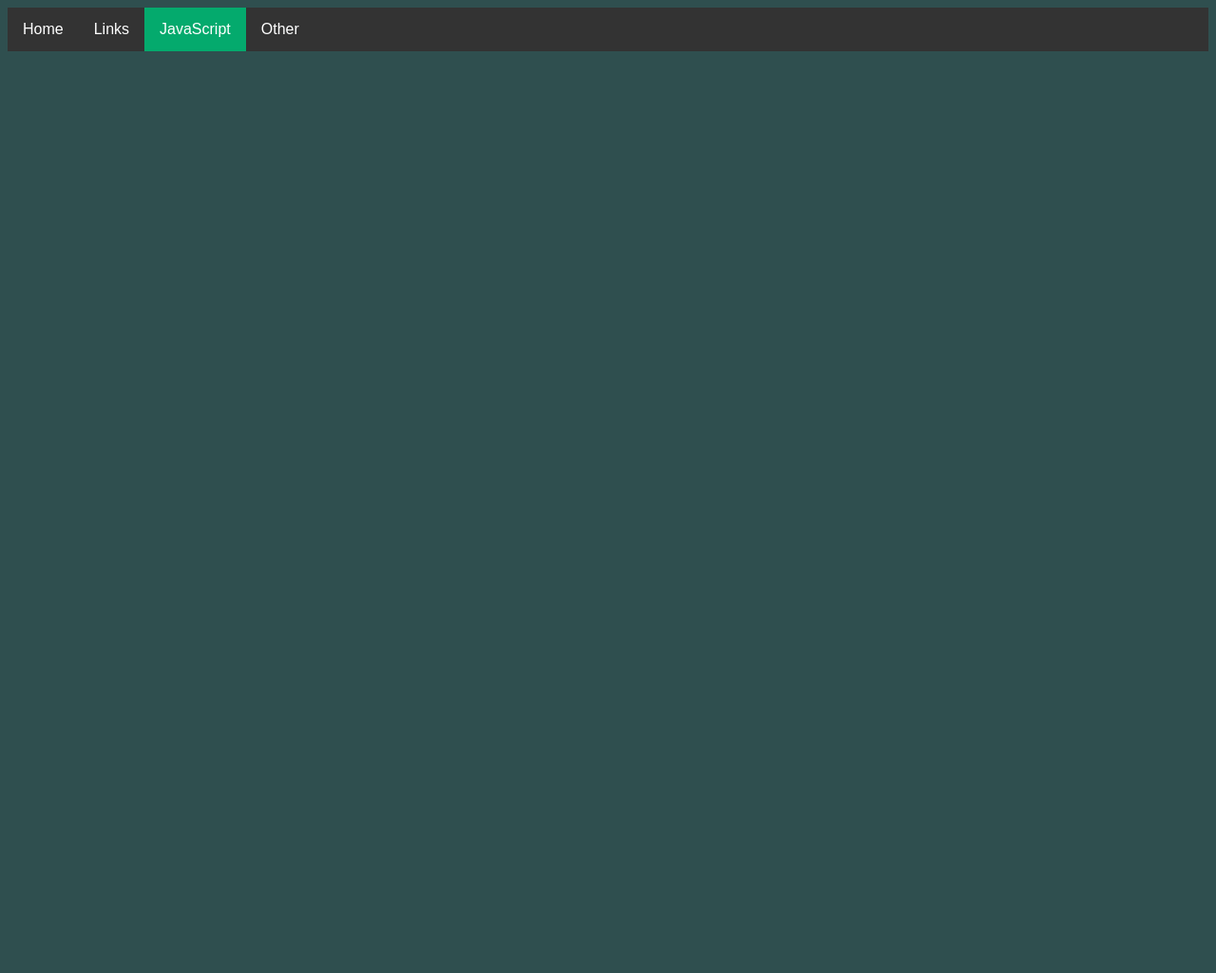
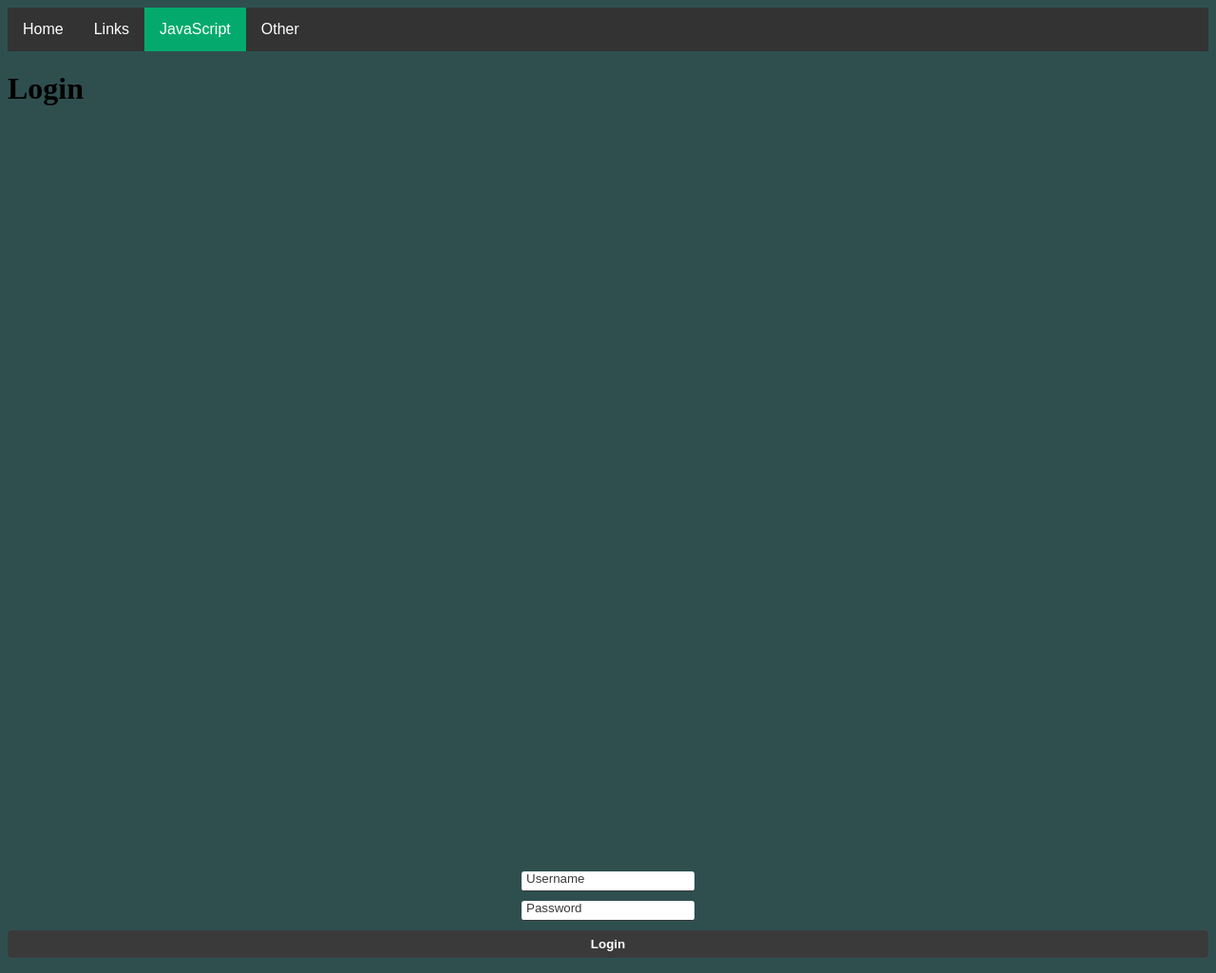
Before and after one commit to AJ0148/home, a plain HTML site: page js/jstesting.html in a window 1280 px wide. Shown: the whole page at 95% size. Before the commit the page ends 800 px from the top, so only its background shows below. Drawn offline with Linux system fonts and the light colour scheme; files whose address does not match are found by name.

Commit message:
added login page template

```diff
--- a/js/jstesting.html
+++ b/js/jstesting.html
@@ -31,7 +31,15 @@
   </div>
 </div>
 <main>
-
+<h1 id="login-header">Login</h1>
+<div id="login-error-msg-holder">
+  <p id="login-error-msg">Invalid username <span id="error-msg-second-line">and/or password</span></p>
+</div>
+<form id="login-form">
+  <input type="text" name="username" id="username-field" class="login-form-field" placeholder="Username">
+  <input type="password" name="password" id="password-field" class="login-form-field" placeholder="Password">
+  <input type="submit" value="Login" id="login-form-submit">
+</form>
 </body>
 </main>
 </html>
```
